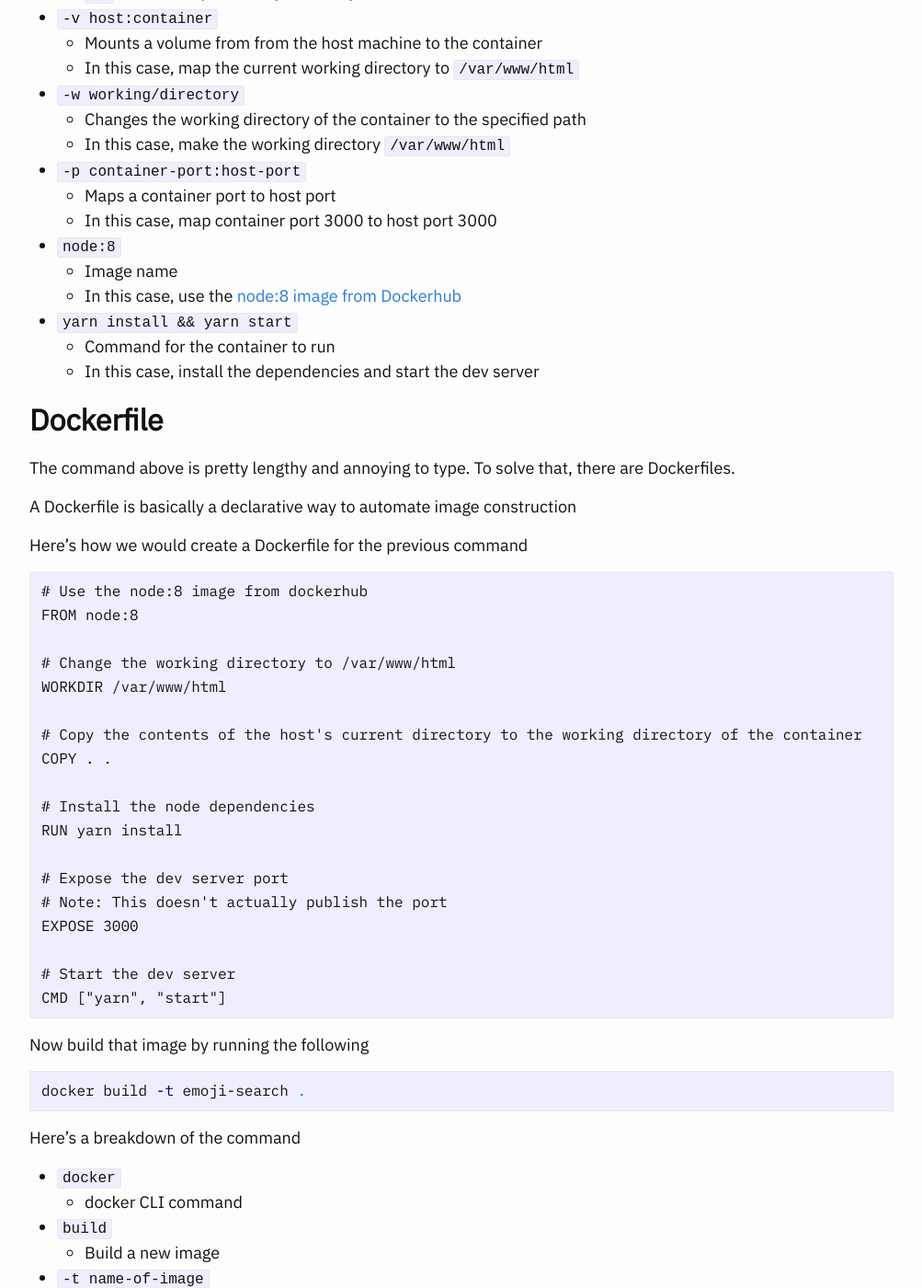
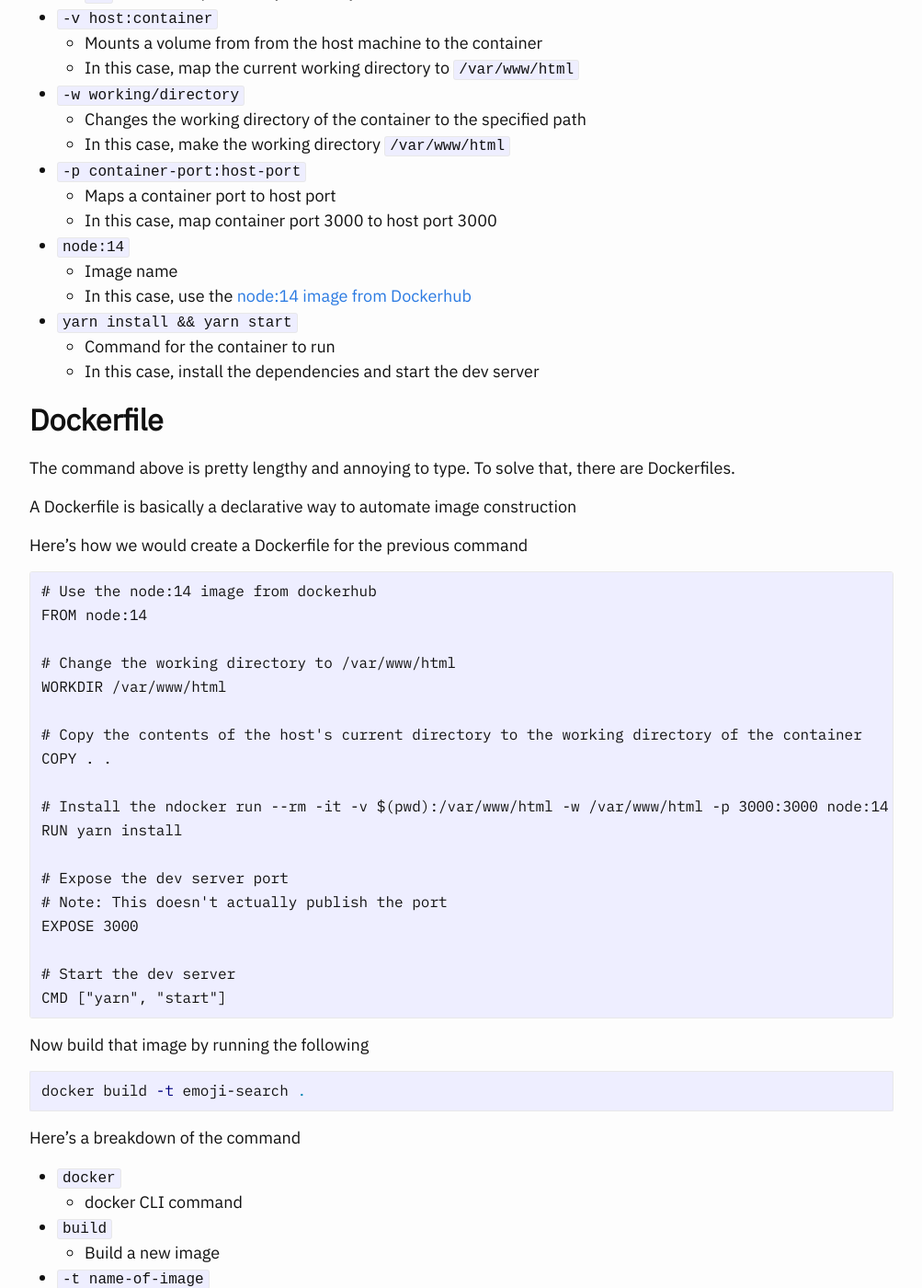
Before and after one commit to waltertan12/blog, a Jekyll site: the page built from _posts/2018-04-11-how-to-docker.md, in a window 1280 px wide and 1400 px high, scrolled down 2196 px. Shown: the whole window at 92% size, without its empty margins (138-1141 px from the left). Built offline with Jekyll 4.4.1, drawn with Linux system fonts in a browser that asks for light colours; some of the changed text lies outside the part shown.

Commit message:
Update docker post

````diff
--- a/_posts/2018-04-11-how-to-docker.md
+++ b/_posts/2018-04-11-how-to-docker.md
@@ -30,11 +30,11 @@ Abstracts the OS away from the application and solves the "but this works on my
 Containers are super light weight compared to VMs as containers uses parts of the hosts OS's kernel
 
 _VMs_
-![VMs](https://www.docker.com/sites/default/files/VM%402x.png)
+![VMs](https://www.cloudsavvyit.com/p/uploads/2019/06/bc4f8762.png?trim=1,1&bg-color=000&pad=1,1)
 Look at the Guest OS layer, which is an entire operating system (read: heavy)
 
 _Containers_
-![Containers](https://www.docker.com/sites/default/files/Container%402x.png)
+![Containers](https://www.docker.com/sites/default/files/d8/styles/large/public/2018-11/container-what-is-container.png?itok=vle7kjDj)
 Look at how Docker replaces the Guest OS layer by virtualizing the OS and running containers (lightweight, baby) rather than full OSs
 
 ## Docker
@@ -45,7 +45,7 @@ git clone https://github.com/ahfarmer/emoji-search.git && cd emoji-search
 ```
 2. Run the app through a Docker container
 ```bash
-docker run --rm -it -v $(pwd):/var/www/html -w /var/www/html -p 3000:3000 node:8 yarn install && yarn start
+docker run --rm -it -v $(pwd):/var/www/html -w /var/www/html -p 3000:3000 node:14 yarn install && yarn start
 ```
 3. Go to `http://localhost:3000` and check out the app
 4. That's it!
@@ -72,9 +72,9 @@ Here's a breakdown of each argument
 - `-p container-port:host-port`
   - Maps a container port to host port
   - In this case, map container port 3000 to host port 3000
-- `node:8`
+- `node:14`
   - Image name
-  - In this case, use the [node:8 image from Dockerhub](https://hub.docker.com/_/node/)
+  - In this case, use the [node:14 image from Dockerhub](https://hub.docker.com/_/node/)
 - `yarn install && yarn start`
   - Command for the container to run
   - In this case, install the dependencies and start the dev server
@@ -87,8 +87,8 @@ A Dockerfile is basically a declarative way to automate image construction
 Here's how we would create a Dockerfile for the previous command
 
 ```Docker
-# Use the node:8 image from dockerhub
-FROM node:8
+# Use the node:14 image from dockerhub
+FROM node:14
 
 # Change the working directory to /var/www/html
 WORKDIR /var/www/html
@@ -96,7 +96,7 @@ WORKDIR /var/www/html
 # Copy the contents of the host's current directory to the working directory of the container
 COPY . .
 
-# Install the node dependencies
+# Install the ndocker run --rm -it -v $(pwd):/var/www/html -w /var/www/html -p 3000:3000 node:14 yarn install && yarn startode dependencies
 RUN yarn install
 
 # Expose the dev server port
````
